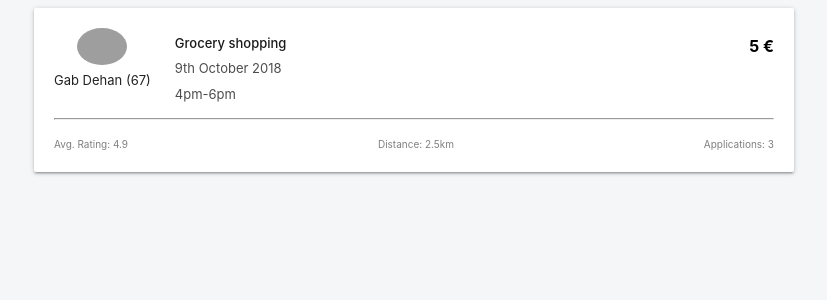
After one commit to thilohuellmann/mobility-hack, a Django app: page /cards-test in a window 1280 px wide. The commit adds this page. Shown: the top 300 px of the page, without its empty margins (30-857 px from the left). Run offline with Django 3.2, Linux system fonts and the light colour scheme; parts of the project's set-up code (start-up, migrations or seed data) failed here and were passed over; some libraries are stand-ins or nearby versions; grey boxes are pictures that could not be loaded.

Commit message:
added discover card css & html

```diff
--- a/mobility/models.py
+++ b/mobility/models.py
@@ -75,7 +75,7 @@ TIME_SLOTS = (
     ('morning', 'morning'),
     ('noon', 'noon'),
     ('afternoon', 'afternoon'),
-    ('evening', 'evening'),
+    ('evening', 'evening')
 )
 
 class Job(models.Model):
--- a/mobility/static/mobility/css/style.css
+++ b/mobility/static/mobility/css/style.css
@@ -1,3 +1,5 @@
+@import url('./cards.css')
+
 .top-gradient {
   height: 4px;
   z-index: 999;
@@ -237,3 +239,102 @@ div.collapsible-body {
   color: rgb(0,222,183);
   text-decoration: underline;
 }
+
+
+/* CARDS CSS */
+
+.avatar {
+  width: 50px;
+  border-radius: 50%;
+
+  display:block;
+  margin:auto;
+
+}
+.card {
+  /*display: flex;*/
+  align-items: center;
+  padding: 20px;
+  padding-bottom: 10px;
+  border-bottom: 1px solid rgba(220,224,244,0.4);
+  max-width: 760px;
+  align-items: flex-start;
+}
+.card:last-child {
+  border-bottom: none;
+}
+
+.card div {
+  justify-content: space-between;
+}
+.card-body {
+  flex-grow: 1;
+}
+
+.card-body p {
+  margin-bottom: 0px;
+}
+.card-name {
+  min-width: 80px;
+  text-align: center;
+}
+.card-name h3 {
+  margin-top: 8px;
+  font-size: 13px;
+  margin-bottom: 0px;
+}
+.card-name p {
+  font-size: 13px;
+  font-weight: lighter;
+  opacity: 0.6;
+  margin-top: 5px;
+}
+.card-body {
+  /*padding-left: 10px;*/
+  font-size: 13px;
+  color: rgba(0,0,0,0.7);
+}
+.card-body {
+  padding-left: 24px;
+  color: rgba(0,0,0,0.7);
+  text-align: left;
+  justify-content: center;
+}
+.card-body strong{
+  color: rgba(0,0,0,0.9);
+  color: rgba(0,0,0,0.9);
+  /*max-width: 40%;*/
+}
+.card-body p {
+  margin: 6px 0;
+}
+.card-status {
+  font-size: 10px;
+  color: rgba(0,0,0,0.5);
+}
+
+.price {
+  font-size: 16px;
+  color: rgba(0,0,0,1);
+  font-weight: bold;
+
+}
+
+.price p {
+  margin-top: 6px;
+}
+
+.upper-card {
+  display: flex;
+  justify-content: space-between;
+}
+
+.lower-card {
+  display: flex;
+}
+
+.card hr {
+  border-width: 0.5px;
+  color: rgba(0,0,0,0.5);
+
+}
--- /dev/null
+++ b/mobility/static/templates/mobility/cards.html
@@ -0,0 +1,43 @@
+{% extends 'mobility/layout.html' %}
+
+{% block content %}
+
+<div class="card">
+
+
+  <div class="upper-card">
+    <div class="card-name">
+      <img class="avatar" src="https://randomuser.me/api/portraits/men/62.jpg">
+      <h3>Gab Dehan (67)</h3>
+      <p></p>
+    </div>
+    <div class="card-body">
+      <p><strong>Grocery shopping</strong></p>
+      <p>
+        9th October 2018
+      </p>
+      <p>4pm-6pm</p>
+    </div>
+    <div class="price">
+      <p>5 €</p>
+
+    </div>
+
+
+  </div>
+  <hr>
+
+  <div class="lower-card">
+    <div class="card-status">
+      <p class="">Avg. Rating: 4.9</p>
+    </div>
+    <div class="card-status">
+      <p class="">Distance: 2.5km</p>
+    </div>
+    <div>
+      <p class="card-status">Applications: 3</p>
+    </div>
+  </div>
+</div>
+
+{% endblock %}
--- a/mobility/urls.py
+++ b/mobility/urls.py
@@ -7,4 +7,5 @@ urlpatterns = [
     path('', views.index, name='index'),
     path('accounts/', include('accounts.urls')),
     path('accounts/', include('django.contrib.auth.urls')),
+    path('cards-test', views.cards)
 ]
--- a/mobility/views.py
+++ b/mobility/views.py
@@ -10,6 +10,10 @@ import os
 boto_key = os.environ.get("BOTO_PUB_KEY")
 boto_s_key = os.environ.get("BOTO_SECRET_KEY")
 
-@login_required
+# @login_required
 def index(request):
     return render(request, 'mobility/index.html')
+
+
+def cards(request):
+  return render(request, 'mobility/cards.html')
```
Also changed, not shown: mobility/static/mobility/css/cards.css (added, +62 -0 lines).
